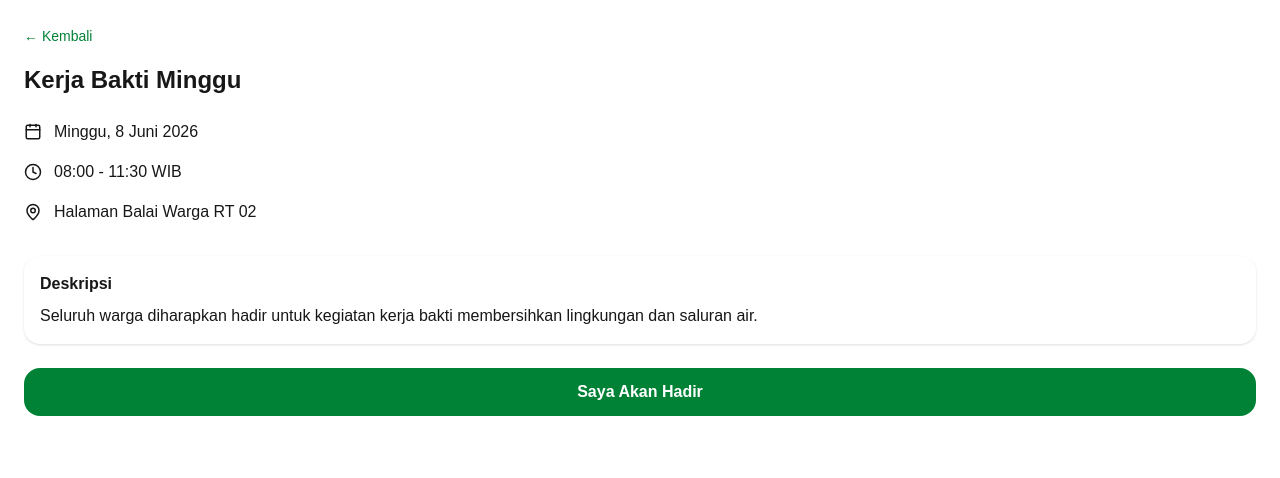
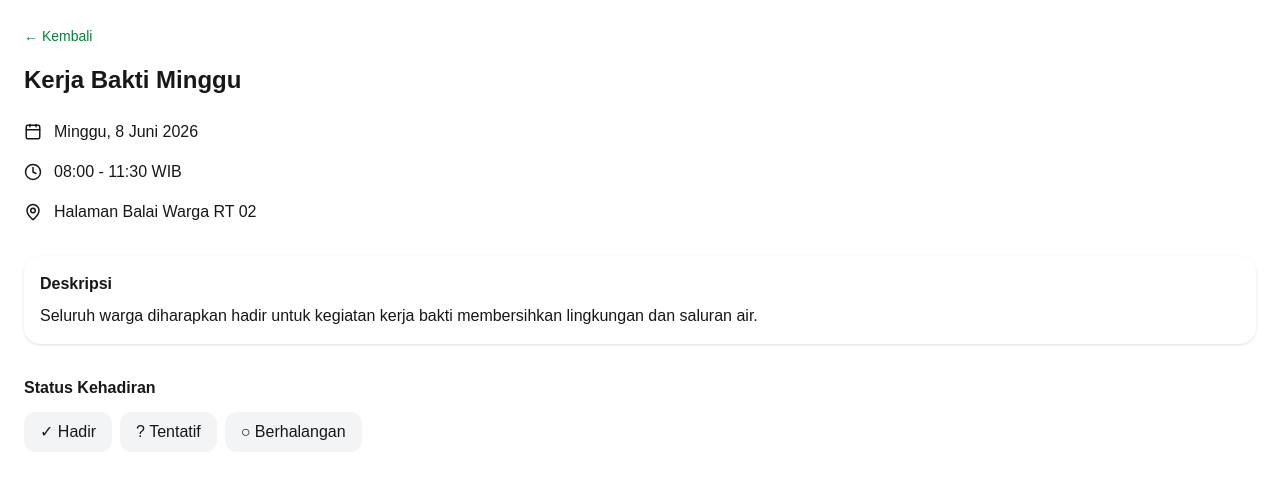
Before and after one commit to nurdjatiinvensi-glitch/sikowar-pwa, a Next.js app: page /announcements/1 in a window 1280 px wide. Shown: the top 478 px of the page. Built offline with nearby package versions, Linux system fonts and the light colour scheme.

Commit message:
button RSVP

```diff
--- a/app/announcements/[id]/page.tsx
+++ b/app/announcements/[id]/page.tsx
@@ -1,3 +1,4 @@
+import AnnouncementDetailContent from "@/components/pages/AnnouncementDetailContent";
 import { announcementData } from "@/data/announcementData";
 import { Calendar, Clock, MapPin } from "lucide-react";
 import Link from "next/link";
@@ -52,15 +53,7 @@ export default async function AnnouncementDetailPage({ params }: Props) {
         <p>{announcement.description}</p>
       </div>
 
-      <button
-        className="
-          mt-6 w-full rounded-2xl
-          bg-green-700 py-3
-          font-semibold text-white
-        "
-      >
-        Saya Akan Hadir
-      </button>
+      <AnnouncementDetailContent announcement={announcement} />
     </div>
   );
 }
--- /dev/null
+++ b/components/pages/AnnouncementDetailContent.tsx
@@ -0,0 +1,59 @@
+"use client";
+
+import { Announcement } from "@/app/types/announcement";
+import { useState } from "react";
+
+type Props = {
+  announcement: Announcement;
+};
+
+export default function AnnouncementDetailContent({ announcement }: Props) {
+  const [rsvp, setRsvp] = useState<"hadir" | "tentatif" | "berhalangan" | null>(
+    null,
+  );
+
+  return (
+    <>
+      {announcement.category.includes("event") && (
+        <div className="mt-8">
+          <h2 className="mb-3 font-semibold">Status Kehadiran</h2>
+
+          <div className="flex gap-2">
+            <button
+              onClick={() => setRsvp("hadir")}
+              className={
+                rsvp === "hadir"
+                  ? "rounded-xl bg-green-700 px-4 py-2 text-white"
+                  : "rounded-xl bg-gray-100 px-4 py-2"
+              }
+            >
+              ✓ Hadir
+            </button>
+
+            <button
+              onClick={() => setRsvp("tentatif")}
+              className={
+                rsvp === "tentatif"
+                  ? "rounded-xl bg-amber-500 px-4 py-2 text-white"
+                  : "rounded-xl bg-gray-100 px-4 py-2"
+              }
+            >
+              ? Tentatif
+            </button>
+
+            <button
+              onClick={() => setRsvp("berhalangan")}
+              className={
+                rsvp === "berhalangan"
+                  ? "rounded-xl bg-gray-700 px-4 py-2 text-white"
+                  : "rounded-xl bg-gray-100 px-4 py-2"
+              }
+            >
+              ○ Berhalangan
+            </button>
+          </div>
+        </div>
+      )}
+    </>
+  );
+}
```
Also changed, not shown: app/types/announcement.ts (added).
